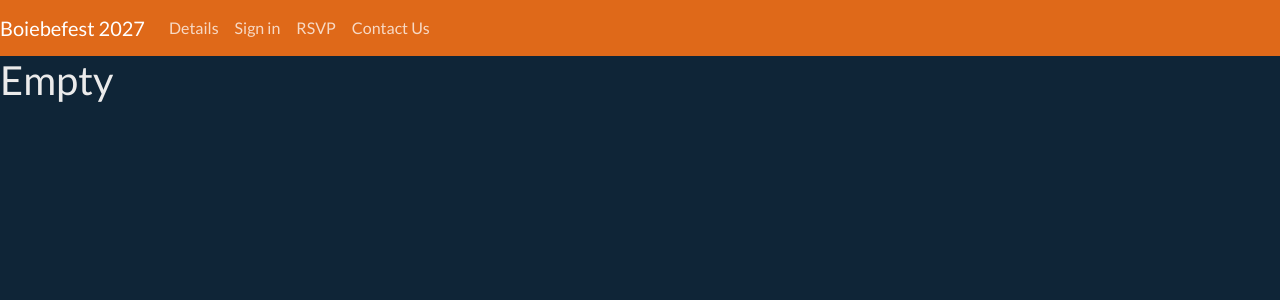
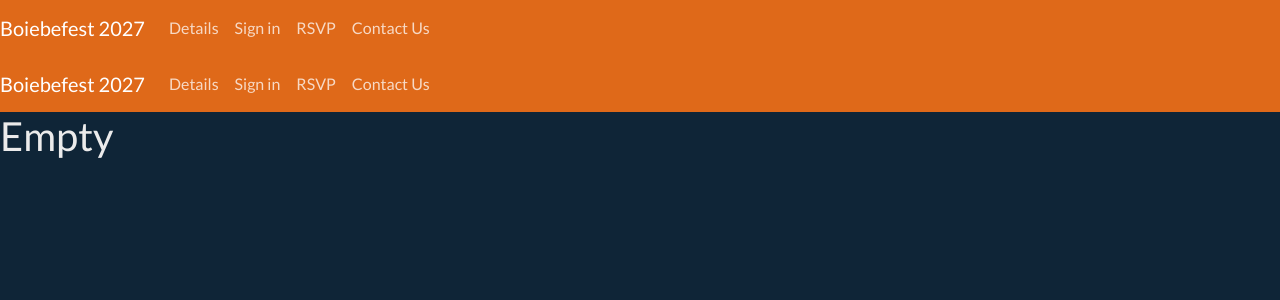
Before and after one commit to pthem09/boiebefest, a React (Create React App) app: page /boiebefest/sign-in in a window 1280 px wide. Shown: the top 300 px of the page. Built offline with nearby package versions, Linux system fonts and the light colour scheme.

Commit message:
adjusting nav again

```diff
--- a/src/App.js
+++ b/src/App.js
@@ -5,10 +5,12 @@ import Home from "./Components/Pages/Home";
 import SignIn from './Components/Pages/SignIn';
 import RSVP from './Components/Pages/RSVP';
 import ContactUs from './Components/Pages/ContactUs';
+import Navbar from './Components/Navbar/Navbar';
 
 export default function App() {
   return (
     <BrowserRouter basename="/boiebefest">
+      <Navbar />
       <Routes>
         <Route path="/" element={<Home />} />
         <Route path="/sign-in" element={<SignIn />} />
--- a/src/Components/Navbar/Navbar.js
+++ b/src/Components/Navbar/Navbar.js
@@ -4,7 +4,7 @@ export default function Navbar() {
 
     return (
         <nav class="navbar navbar-expand-lg sticky-top bg-primary" data-bs-theme="dark">
-            <a href="../" class="navbar-brand">Boiebefest 2027</a>
+            <Link to="/" className="navbar-brand">Boiebefest 2027</Link>
             <button class="navbar-toggler" type="button" data-bs-toggle="collapse" data-bs-target="#navbarResponsive" aria-controls="navbarResponsive" aria-expanded="false" aria-label="Toggle navigation">
             <span class="navbar-toggler-icon"></span>
             </button>
```
